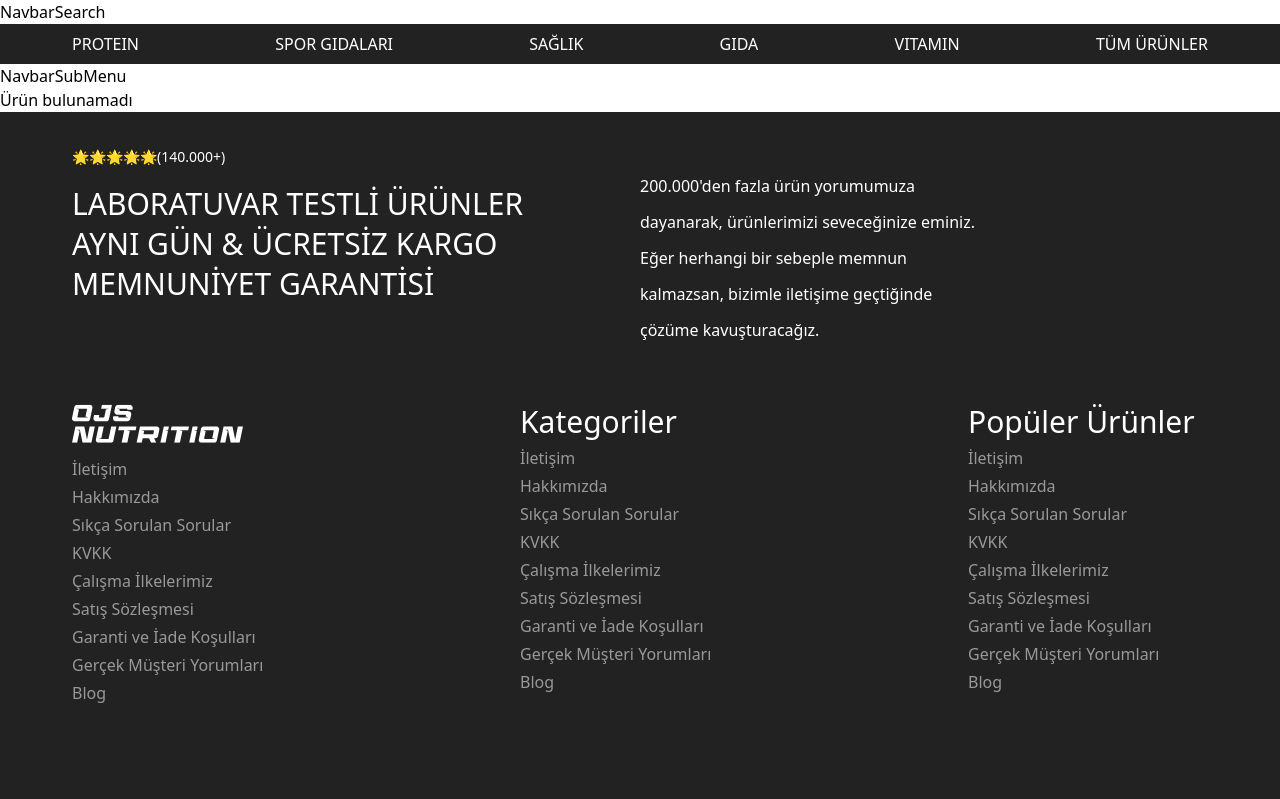
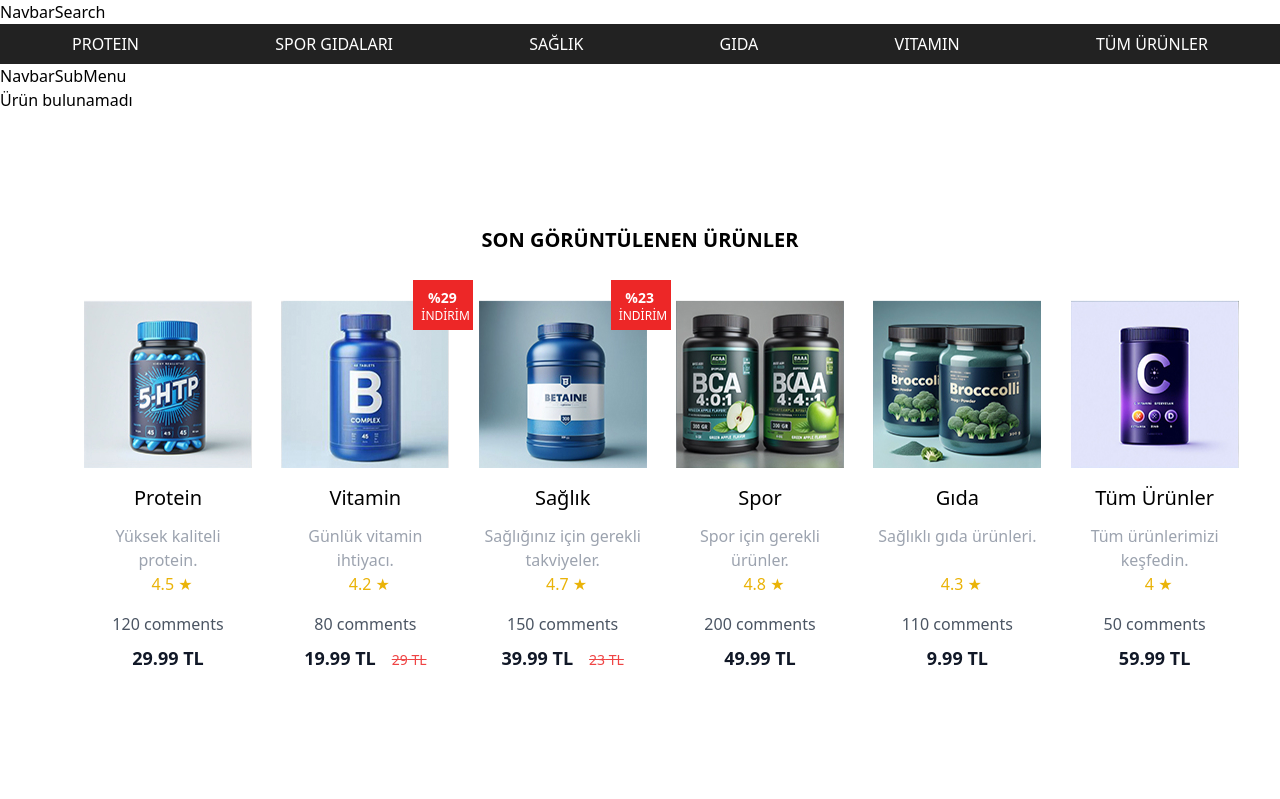
Before and after one commit to busracogul/proteinocean-clone, a React (Vite) app: page /protein in a window 1280 px wide. Shown: the top 799 px of the page. Built offline with nearby package versions, Linux system fonts and the light colour scheme.

Commit message:
feat:  add ProductDetailPage recently viewed products section

```diff
--- a/src/components/Card/ProductCard.tsx
+++ b/src/components/Card/ProductCard.tsx
@@ -1,4 +1,4 @@
-interface ProductCard {
+interface ProductProps {
   name: string;
   image: string;
   description: string;
@@ -8,57 +8,62 @@ interface ProductCard {
   discountPrice?: number;
 }
 
-function ProductCard({
-  name,
-  image,
-  description,
-  numberOfComments,
-  rating,
-  price,
-  discountPrice,
-}: ProductCard) {
+interface ProductCardProps {
+  title: string;
+  products: ProductProps[];
+}
+
+function ProductCard({ products }: ProductCardProps) {
   return (
-    <>
-      <div className="relative sm:w-48 p-3 text-center">
-        {discountPrice && (
+    <div className="container mx-auto p-4">
+      <div className="grid grid-cols-2 md:grid-cols-3 lg:grid-cols-6 gap-4">
+        {products.map((product, index) => (
+          <div key={index} className="relative sm:w-48 p-3 text-center">
+            {product.discountPrice && (
               <div className="absolute -top-2 -right-2 sm:-top-2 sm:-right-3 w-[60px] h-[50px] bg-[#ED2727] p-2 text-white rounded-bl-lg">
-            <div className="w-[42px] h-[20px] font-bold text-sm ">
-              %{discountPrice}
+                <div className="w-[42px] h-[20px] font-bold text-sm">
+                  %{product.discountPrice}
                 </div>
-            <div className="text-xs font-normal w-[42px] h-[12px] ">
+                <div className="text-xs font-normal w-[42px] h-[12px]">
                   İNDİRİM
                 </div>
               </div>
             )}
             <img
-          src={image}
-          alt={name}
+              src={product.image}
+              alt={product.name}
               className="w-[168px] h-[168px] object-cover mb-4"
             />
-        <h2 className="text-xl mb-2  h-8">{name}</h2>
-        <p className="text-gray-400 mb-2 h-8">{description}</p>
+            <h2 className="text-xl mb-2 h-8">{product.name}</h2>
+            <p className="text-gray-400 mb-2 h-8">{product.description}</p>
             <div className="mt-4 mb-4">
-          <span className="text-yellow-500 ml-2">{rating} ★</span>
+              <span className="text-yellow-500 ml-2">{product.rating} ★</span>
             </div>
-        <div className=" mb-2">
-          <span className="text-gray-600">{numberOfComments} comments</span>
+            <div className="mb-2">
+              <span className="text-gray-600">
+                {product.numberOfComments} comments
+              </span>
             </div>
-        <div className="">
-          {discountPrice ? (
+            <div>
+              {product.discountPrice ? (
                 <>
                   <span className="text-gray-900 text-lg font-bold">
-                {price} TL
+                    {product.price} TL
                   </span>
                   <span className="text-red-500 text-sm line-through ml-4">
-                {discountPrice} TL
+                    {product.discountPrice} TL
                   </span>
                 </>
               ) : (
-            <span className="text-gray-900 text-lg font-bold">{price} TL</span>
+                <span className="text-gray-900 text-lg font-bold">
+                  {product.price} TL
+                </span>
               )}
             </div>
           </div>
-    </>
+        ))}
+      </div>
+    </div>
   );
 }
 
--- a/src/pages/HomePage/BestSellersSection.tsx
+++ b/src/pages/HomePage/BestSellersSection.tsx
@@ -1,7 +1,10 @@
 import ProductCard from "@/components/Card/ProductCard";
-import { Link } from 'react-router-dom';
+import { Link } from "react-router-dom";
 
-const BestsellersSection = () => {
+interface titleProps {
+  title: string;
+}
+const BestsellersSection = ({ title }: titleProps) => {
   const products = [
     {
       name: "Protein",
@@ -58,21 +61,12 @@ const BestsellersSection = () => {
   return (
     <section className="container mx-auto p-4">
       <h2 className="text-xl font-semibold leading-8 mb-4 flex justify-center">
-        ÇOK SATANLAR
+        {title}
       </h2>
       <div className="grid grid-cols-2 md:grid-cols-3 lg:grid-cols-6 gap-4">
         {products.map((product, index) => (
           <Link to={`/${product.name}`} key={index}>
-            <ProductCard
-              key={index}
-              name={product.name}
-              image={product.image}
-              description={product.description}
-              numberOfComments={product.numberOfComments}
-              rating={product.rating}
-              price={product.price}
-              discountPrice={product.discountPrice}
-            />
+            <ProductCard products={[product]} title={product.name} />
           </Link>
         ))}
       </div>
--- a/src/pages/HomePage/index.tsx
+++ b/src/pages/HomePage/index.tsx
@@ -1,9 +1,6 @@
 import PopularProductsSection from "./PopularProductsSection";
 import BestSellersSection from "./BestSellersSection";
 import ShowcaseSection from "@/components/ShowcaseSection";
-import Navbar from "@/components/Navbar";
-import Footer from "@/components/Footer";
-import Layout from "@/layout/Layout";
 
 function index() {
   return (
@@ -13,7 +10,7 @@ function index() {
           imageSrc={"src/assets/HomePage/image/home-slider-banner1.jpg"}
         />
         <PopularProductsSection />
-        <BestSellersSection />
+        <BestSellersSection title="ÇOK SATANLAR" />
         <ShowcaseSection
           imageSrc={"src/assets/HomePage/image/home-slider-banner2.jpg"}
           imageLogo={"src/assets/HomePage/image/LOGO_Beyaz.svg"}
--- /dev/null
+++ b/src/pages/ProductDetailPage/ProductDetailFeature.tsx
@@ -0,0 +1,116 @@
+import ProductDetailCard from "@/components/Card/ProductDetailCard";
+import { useParams } from "react-router-dom";
+
+interface Size {
+  label: string;
+  servings: number;
+  isSelected: boolean;
+  discount: number | null;
+}
+interface ProductFeature {
+  title: string;
+  description: string;
+}
+
+interface Product {
+  name: string;
+  image: string;
+  description: string;
+  comment: number;
+  productType: string[];
+  price: number;
+  unitPrice: number;
+  expiryDate: string;
+  aromas: string[];
+  sizes: Size[];
+  features: ProductFeature[];
+}
+
+const products: Product[] = [
+  {
+    name: "Protein",
+    image: "src/assets/HomePage/image/1.jpg",
+    description: "Yüksek kaliteli protein",
+    comment: 10339,
+    productType: ["VEJETARYEN", "GLUTENSİZ"],
+    price: 549,
+    unitPrice: 34.31,
+    expiryDate: "07.2025",
+    aromas: [
+      "Bisküvi",
+      "Çikolata",
+      "Muz",
+      "Salted Caramel",
+      "Choco Nut",
+      "Hindistan Cevizi",
+      "Raspberry Cheesecake",
+      "Çilek",
+    ],
+    sizes: [
+      { label: "400G", servings: 16, isSelected: true, discount: null },
+      { label: "1.6KG", servings: 64, isSelected: false, discount: null },
+      {
+        label: "1.6KG X 2 ADET",
+        servings: 128,
+        isSelected: false,
+        discount: 6,
+      },
+    ],
+    features: [
+      {
+        title: "ÖZELLİKLER",
+        description: "özellikler açıklama",
+      },
+      {
+        title: "BESİN İÇERİĞİ",
+        description: "besin içeriği açıklama.",
+      },
+      {
+        title: "KULLANIM ŞEKLİ",
+        description: "kullanım şekli açıklama",
+      },
+    ],
+  },
+  // Diğer ürünler
+];
+
+const aromaColors: { [key: string]: string } = {
+  Bisküvi: "#E6BC79",
+  Çikolata: "#56321D",
+  Muz: "#F1D018",
+  "Salted Caramel": "#d2691e",
+  "Choco Nut": "#7B3F00",
+  "Hindistan Cevizi": "#BA9051",
+  "Raspberry Cheesecake": "#CC1E5F",
+  Çilek: "#D61F33",
+};
+
+function Index() {
+  const { productName } = useParams<{ productName: string }>();
+  const product = products.find((p) => p.name === productName);
+
+  if (!product) {
+    return <div>Ürün bulunamadı</div>;
+  }
+
+  return (
+    <>
+      <ProductDetailCard
+        name={product.name}
+        image={product.image}
+        description={product.description}
+        comment={product.comment}
+        productType={product.productType}
+        price={product.price}
+        unitPrice={product.unitPrice}
+        expiryDate={product.expiryDate}
+        aromas={product.aromas}
+        sizes={product.sizes}
+        aromaColors={aromaColors}
+        features={product.features}
+      />
+    </>
+  );
+}
+
+export default Index;
--- a/src/pages/ProductDetailPage/index.tsx
+++ b/src/pages/ProductDetailPage/index.tsx
@@ -1,116 +1,15 @@
-import ProductDetailCard from "@/components/Card/ProductDetailCard";
-import { useParams } from "react-router-dom";
+import BestsellersSection from '../HomePage/BestSellersSection'
+import ProductDetailFeature from './ProductDetailFeature'
 
-interface Size {
-  label: string;
-  servings: number;
-  isSelected: boolean;
-  discount: number | null;
-}
-interface ProductFeature {
-  title: string;
-  description: string;
+function index() {
+  return (
+    <>
+    <ProductDetailFeature/>
+   <div className='my-24'>
+   <BestsellersSection title="SON GÖRÜNTÜLENEN ÜRÜNLER"/>
+   </div>
+    </>
+  )
 }
 
-interface Product {
-  name: string;
-  image: string;
-  description: string;
-  comment: number;
-  productType: string[];
-  price: number;
-  unitPrice: number;
-  expiryDate: string;
-  aromas: string[];
-  sizes: Size[];
-  features: ProductFeature[];
-}
-
-const products: Product[] = [
-  {
-    name: "Protein",
-    image: "src/assets/HomePage/image/1.jpg",
-    description: "Yüksek kaliteli protein",
-    comment: 10339,
-    productType: ["VEJETARYEN", "GLUTENSİZ"],
-    price: 549,
-    unitPrice: 34.31,
-    expiryDate: "07.2025",
-    aromas: [
-      "Bisküvi",
-      "Çikolata",
-      "Muz",
-      "Salted Caramel",
-      "Choco Nut",
-      "Hindistan Cevizi",
-      "Raspberry Cheesecake",
-      "Çilek",
-    ],
-    sizes: [
-      { label: "400G", servings: 16, isSelected: true, discount: null },
-      { label: "1.6KG", servings: 64, isSelected: false, discount: null },
-      {
-        label: "1.6KG X 2 ADET",
-        servings: 128,
-        isSelected: false,
-        discount: 6,
-      },
-    ],
-    features: [
-      {
-        title: "ÖZELLİKLER",
-        description: "özellikler açıklama",
-      },
-      {
-        title: "BESİN İÇERİĞİ",
-        description: "besin içeriği açıklama.",
-      },
-      {
-        title: "KULLANIM ŞEKLİ",
-        description: "kullanım şekli açıklama",
-      },
-    ],
-  },
-  // Diğer ürünler
-];
-
-const aromaColors: { [key: string]: string } = {
-  Bisküvi: "#E6BC79",
-  Çikolata: "#56321D",
-  Muz: "#F1D018",
-  "Salted Caramel": "#d2691e",
-  "Choco Nut": "#7B3F00",
-  "Hindistan Cevizi": "#BA9051",
-  "Raspberry Cheesecake": "#CC1E5F",
-  Çilek: "#D61F33",
-};
-
-function Index() {
-  const { productName } = useParams<{ productName: string }>();
-  const product = products.find((p) => p.name === productName);
-
-  if (!product) {
-    return <div>Ürün bulunamadı</div>;
-  }
-
-  return (
-    <>
-      <ProductDetailCard
-        name={product.name}
-        image={product.image}
-        description={product.description}
-        comment={product.comment}
-        productType={product.productType}
-        price={product.price}
-        unitPrice={product.unitPrice}
-        expiryDate={product.expiryDate}
-        aromas={product.aromas}
-        sizes={product.sizes}
-        aromaColors={aromaColors}
-        features={product.features}
-      />
-    </>
-  );
-}
-
-export default Index;
+export default index
```
Also changed, not shown: src/main.tsx (+8 -9 lines). Lines whose indentation alone changed are shown as unchanged.
